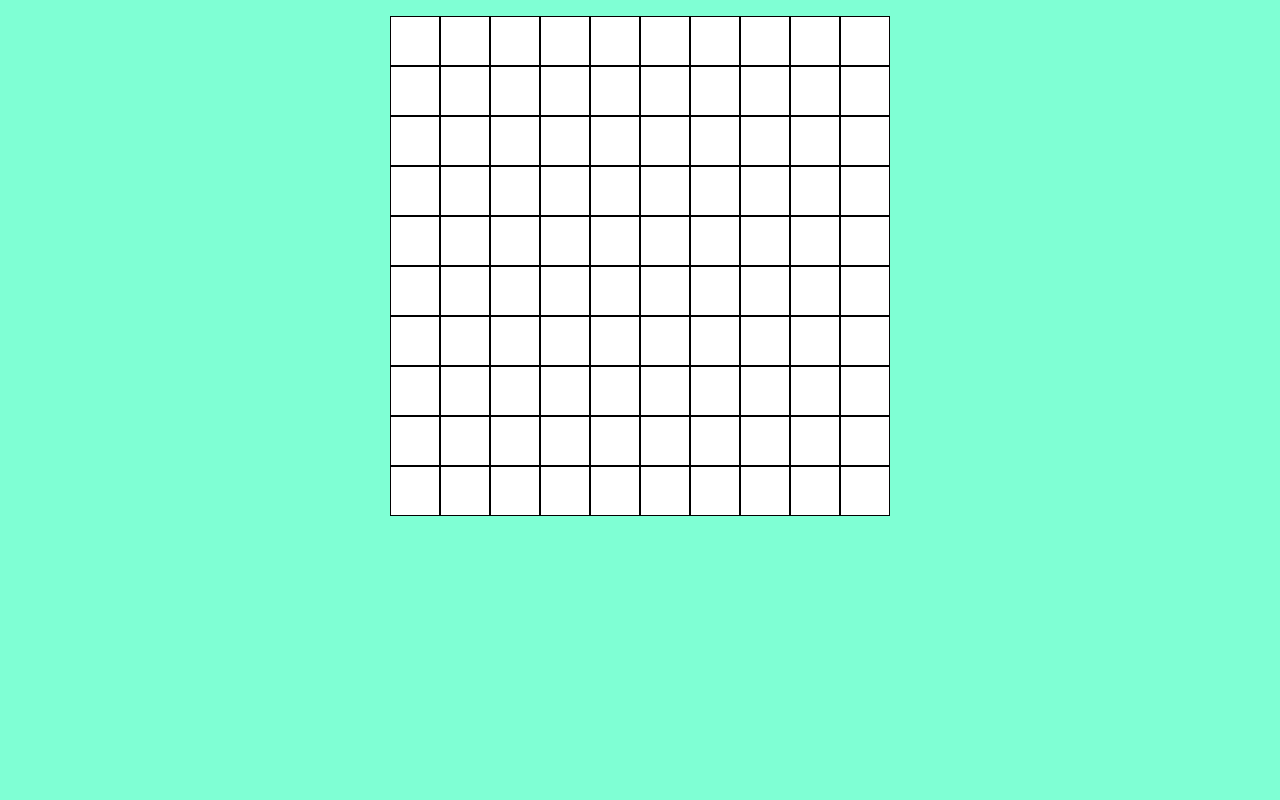
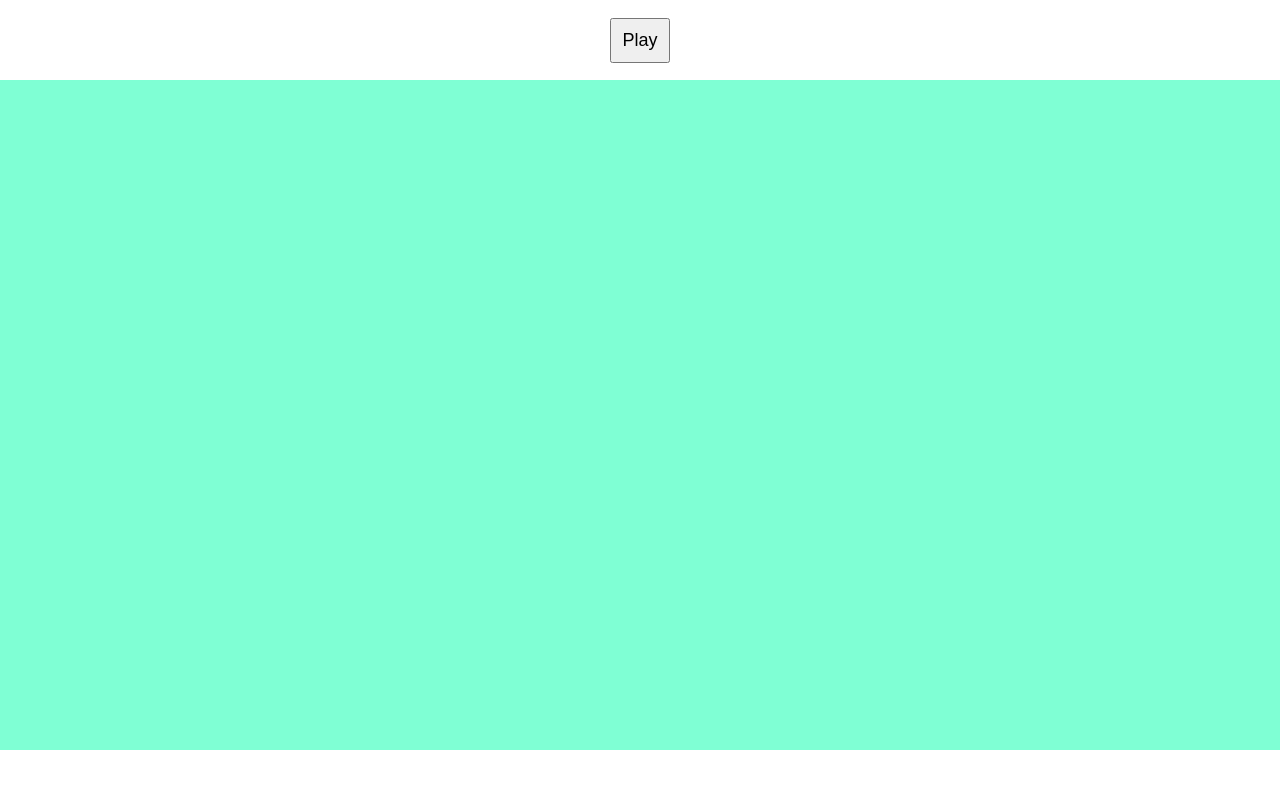
Before and after one commit to dunzolo/js-campominato-grid, a plain HTML site: page index.html in a window 1280 px wide. Drawn offline with Linux system fonts and the light colour scheme.

Commit message:
added button play

```diff
--- a/css/style.css
+++ b/css/style.css
@@ -8,8 +8,30 @@ body{
     background-color: #7FFFD4;
 }
 
+header{
+    height: 80px;
+    width: 100%;
+    background-color: white;
+    display: flex;
+    align-items: center;
+    justify-content: center;
+}
+
+.play-button{
+    padding: 10px;
+    font-size: 18px;
+    cursor: pointer;
+}
+
+main{
+    height: calc(100vh - 130px);
+    width: 100%;
+    display: flex;
+    align-items: center;
+    justify-content: center;
+}
+
 .container{
-    margin: 1rem auto;
     width: 500px;
     height: 500px;
 }
@@ -35,3 +57,12 @@ body{
 .checked{
     background-color: red;
 }
+
+footer{
+    height: 50px;
+    width: 100%;
+    position: absolute;
+    bottom: 0;
+    left: 0;
+    background-color: white;
+}
--- a/index.html
+++ b/index.html
@@ -8,11 +8,19 @@
         <title>Campominato Grid</title>
     </head>
     <body>
-        <div class="container">
-            <div id="grid" class="grid">
+        <header>
+            <button id="play" class="play-button">Play</button>
+        </header>
+        <main>
+            <div class="container">
+                <div id="grid" class="grid">
 
+                </div>
             </div>
-        </div>
+        </main>
+        <footer>
+
+        </footer>
         <script src="./js/script.js"></script>
     </body>
 </html>
--- a/js/script.js
+++ b/js/script.js
@@ -11,8 +11,12 @@ function generateSquare(){
 
 //fine funzioni
 
+let grid = document.getElementById('grid');
 
-let grid = document.getElementById('grid');
+let button = document.getElementById('play');
+
+
+button.addEventListener('click', function(){
 
     // creo un ciclo for per aggiungere le caselle all'interno della griglia
     for(let i = 1; i <= 100; i++){
@@ -24,9 +28,10 @@ for(let i = 1; i <= 100; i++){
             this.classList.add('checked');
 
             this.innerText = i;
-        console.log(this.innerText);
+            alert(`La casella selezionata contiene il numero: ${this.innerText}`);
         });
 
         // aggiungo gli elementi alla griglia in HTML
         grid.appendChild(square);
     }
+});
```
Lines whose indentation alone changed are shown as unchanged.
